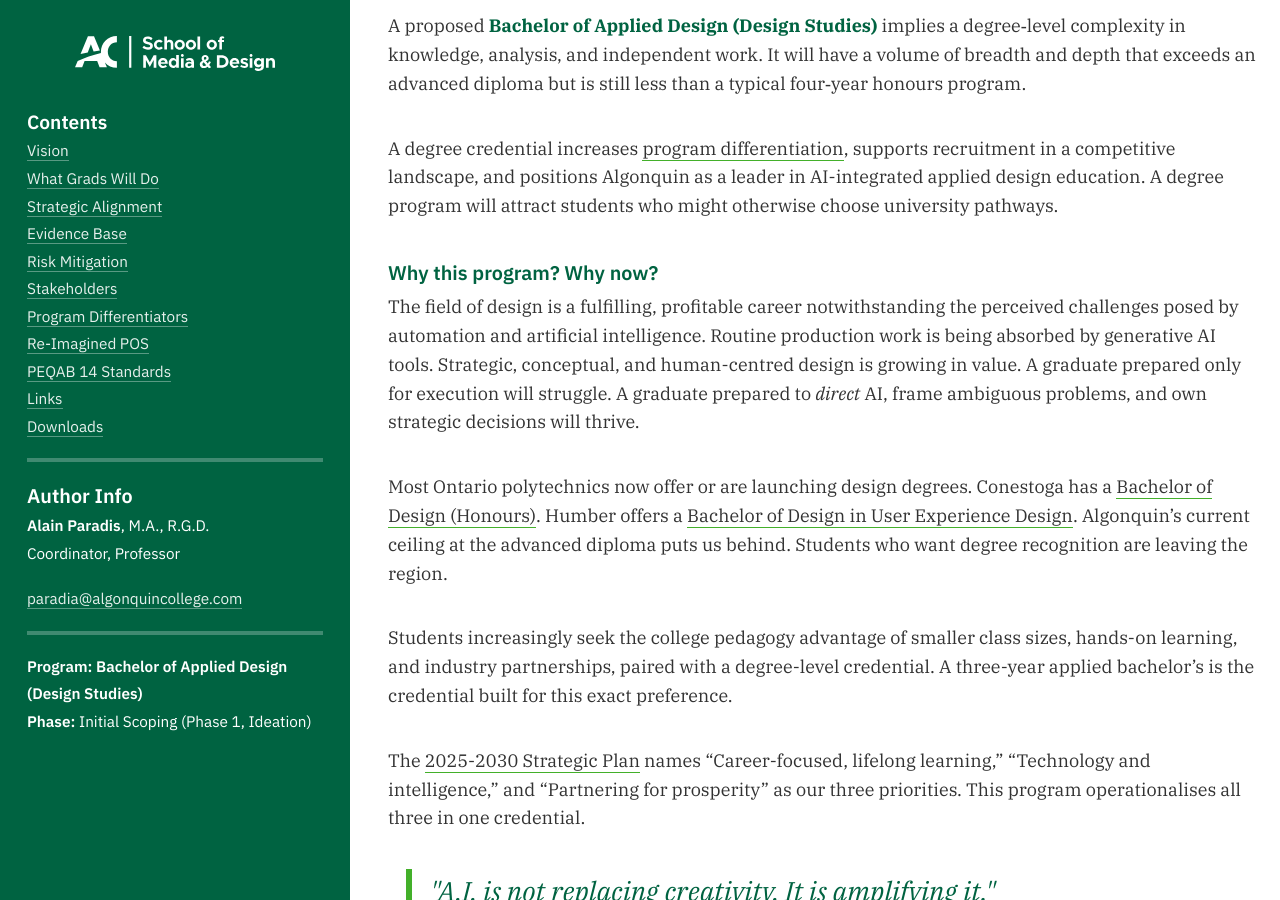
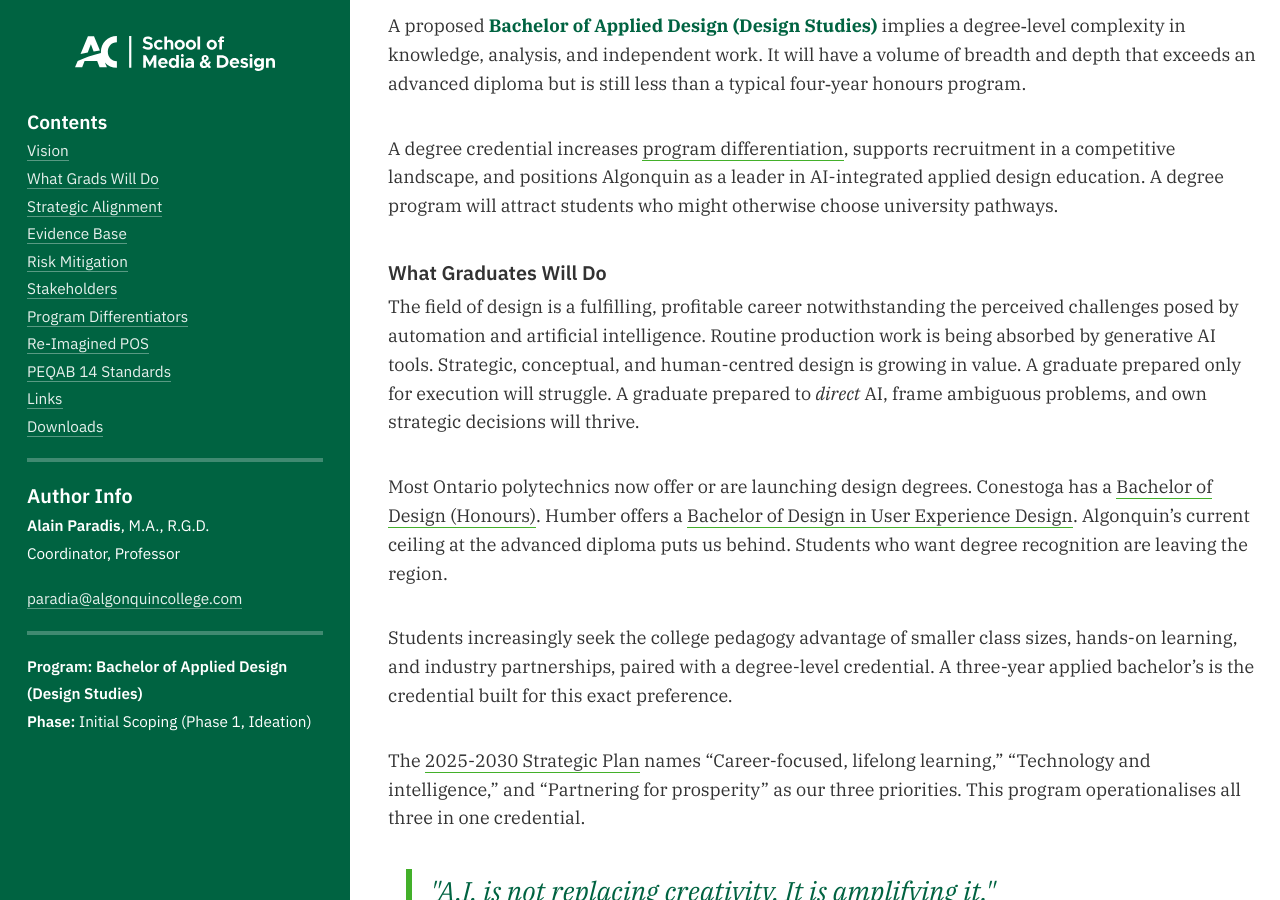
Before and after one commit to AlainParadis/program-transformation, a Jekyll site: the page built from index.md, in a window 1280 px wide and 900 px high, scrolled down 870 px. Built offline with Jekyll 4.4.1, drawn with Linux system fonts in a browser that asks for light colours.

Commit message:
Rename section to 'What Graduates Will Do'
Replace the previous heading 'Why this program? Why now?' with an anchored heading '<a name="jobs">What Graduates Will Do</a>' in _includes/vision.html. This clarifies the section focus on graduate outcomes and adds a fragment anchor for direct linking.

```diff
--- a/_includes/vision.html
+++ b/_includes/vision.html
@@ -25,7 +25,7 @@
 	A degree credential increases <a href="#differentiation">program differentiation</a>, supports recruitment in a competitive landscape, and positions Algonquin as a leader in AI-integrated applied design education. A degree program will attract students who might otherwise choose university pathways.
 </p>
 <h5>
-	Why this program? Why now?
+	<a name="jobs">What Graduates Will Do</a>
 </h5>
 <p>
 	The field of design is a fulfilling, profitable career notwithstanding the perceived challenges posed by automation and artificial intelligence. Routine production work is being absorbed by generative AI tools. Strategic, conceptual, and human-centred design is growing in value. A graduate prepared only for execution will struggle. A graduate prepared to <em>direct</em> AI, frame ambiguous problems, and own strategic decisions will thrive.
```
